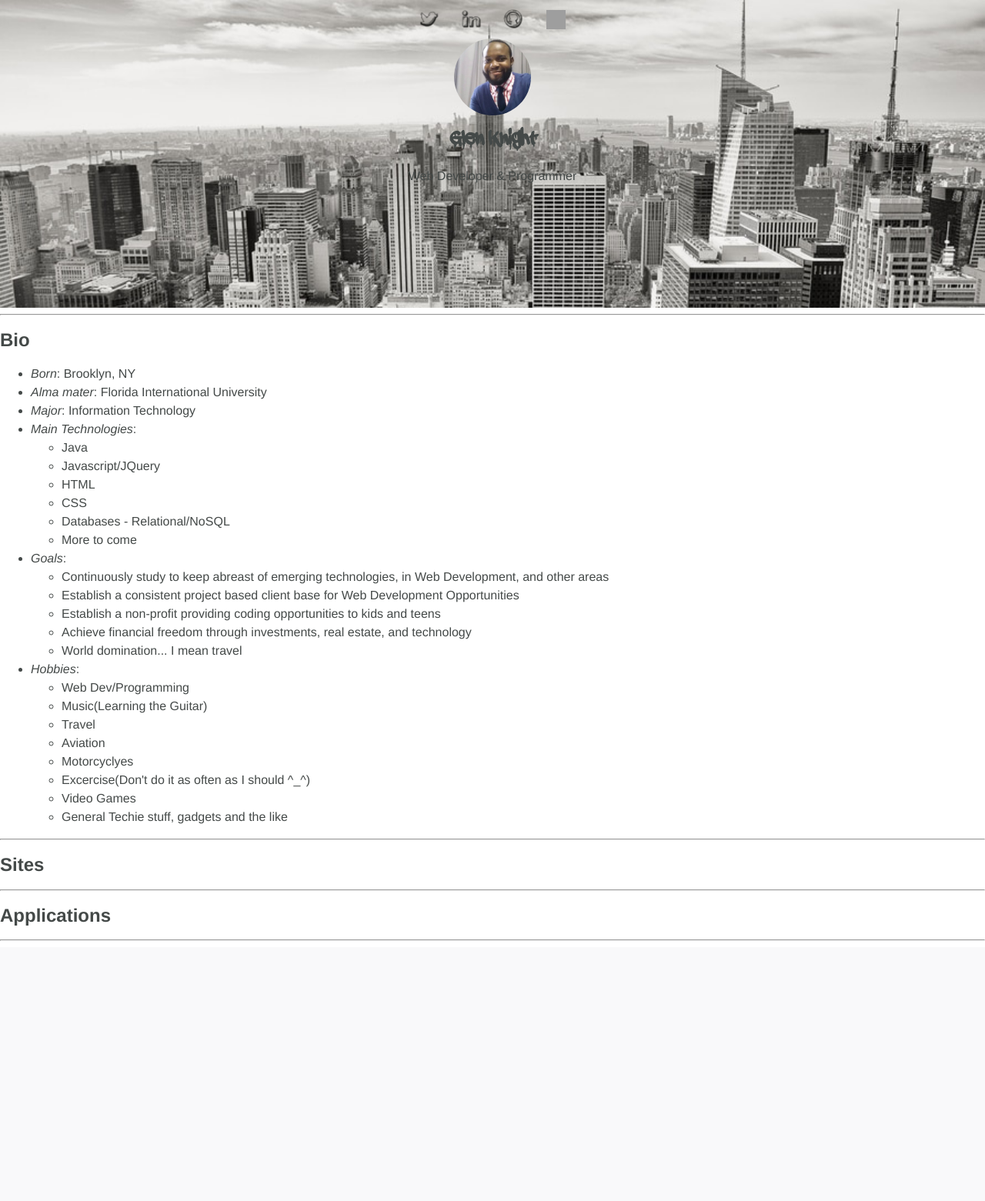
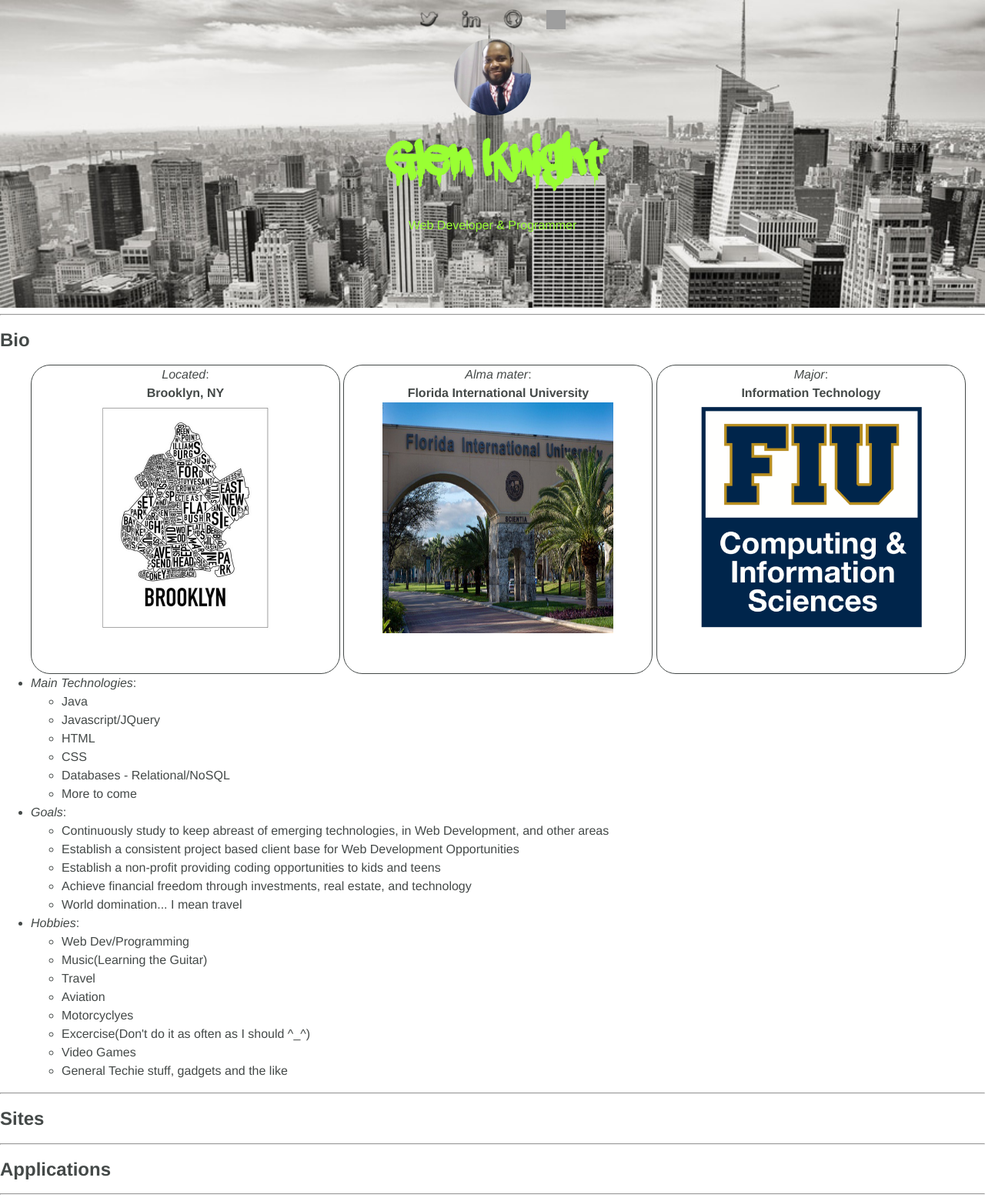
Before and after one commit to glenak1911/KnightGlendotNYC, a PHP site: page / in a window 1280 px wide. Shown: the whole page at 77% size. Before the commit the page ends 1223 px from the top, so only its background shows below. Run offline with PHP 8.4, Linux system fonts and the light colour scheme; grey boxes are pictures that could not be loaded.

Commit message:
Updated header and Bio section

```diff
--- a/css/style.css
+++ b/css/style.css
@@ -20,7 +20,8 @@ header{
 
 header h1.headerIntro{
 	font-family: aDrippingMarker;
-	font-size: 200%;
+	font-size: 80px;
+	color: #99ff33;
 }
 
 header .avatar {
@@ -67,3 +68,22 @@ header .socialMedia a.email    {
 header .socialMedia a.github   {
 	background-image: url(../img/github.png);
 	}
+
+.BioContainer {
+	display: inline-block;
+	text-align:center;
+	border-style: solid;
+	border-width: 1px;
+	border-radius: 25px;
+	height: 400px;
+	width: 400px;
+	}
+
+.BioImage {
+	height:300px;
+	width:300px;
+	}
+
+.headerSpan {
+	color: #99ff33;
+	}
--- a/index.html
+++ b/index.html
@@ -17,17 +17,20 @@
 			</div>
 			<div>
 				<h1 class="headerIntro">Glen Knight</h1>
-				<span>Web Developer &amp; Programmer</span>
+				<span class="headerSpan">Web Developer &amp; Programmer</span>
 			</div>
 		</header>
+		<div>
+
+		</div>
 		<div>
 			<hr />
 			<section>
 				<h2>Bio</h2>
 				<ul>
-					<li><em>Born</em>: Brooklyn, NY</li>
-					<li><em>Alma mater</em>: Florida International University</li>
-					<li><em>Major</em>: Information Technology</li>
+					<li class="BioContainer"><em>Located</em>:</br> <b>Brooklyn, NY</b><br><img class="BioImage" src="img/BrooklynMap.jpg" alt="Map of BK"/></li>
+					<li class="BioContainer"><em>Alma mater</em>: </br><b>Florida International University</b><img class="BioImage" src="img/fiu.jpg" alt="FIU Arches"/></li>
+					<li class="BioContainer"><em>Major</em>: </br><b>Information Technology</b><img class="BioImage" src="img/fiucis.png" alt="FIU CIS"/></li>
 					<li><em>Main Technologies</em>:
 						<ul>
 							<li>Java</li>
```
Also changed, not shown: img/BrooklynMap.jpg (added), img/fiu.jpg (added), img/fiucis.png (added).
